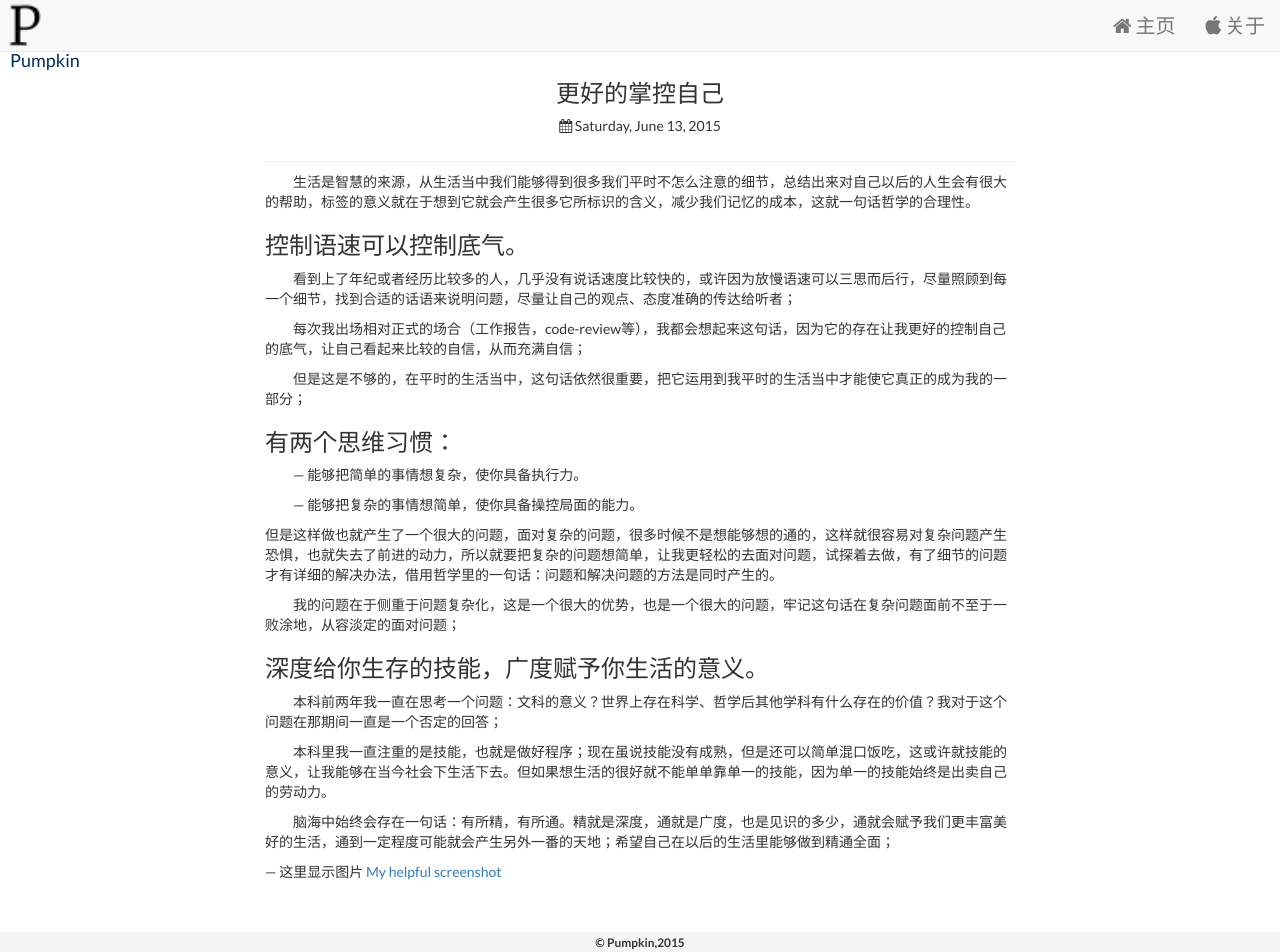
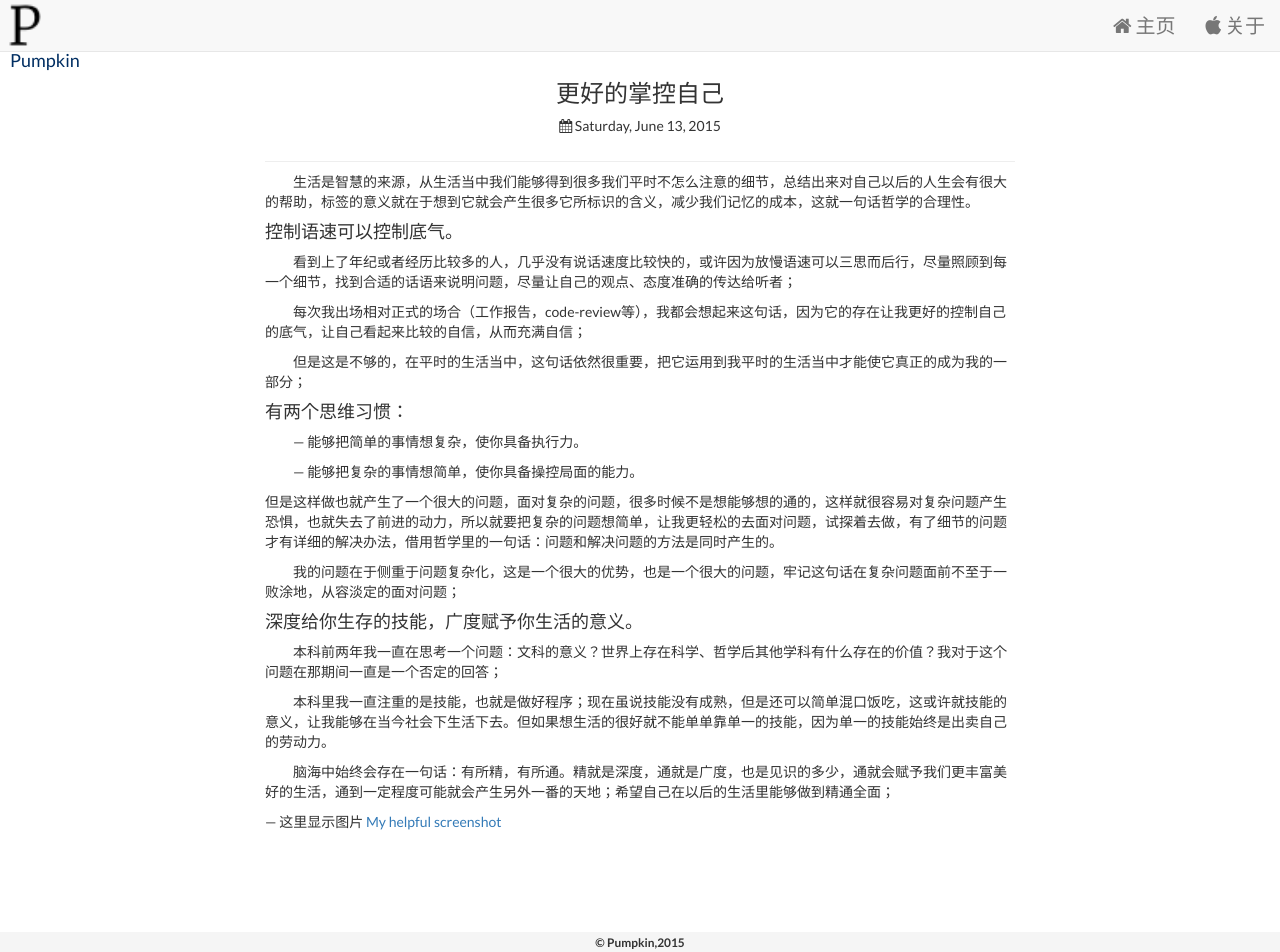
Before and after one commit to LarryBrick/jekyll_demo, a Jekyll site: the page built from _posts/2015-06-13-我的日记.md, in a window 1280 px wide and 952 px high. Built offline with Jekyll 4.4.1, drawn with Linux system fonts in a browser that asks for light colours; nearby versions of some CDN libraries.

Commit message:
blog一些格式

```diff
--- a/_posts/2015-06-13-我的日记.md
+++ b/_posts/2015-06-13-我的日记.md
@@ -6,9 +6,10 @@ title:	更好的掌控自己
 published: true
 ---
 
+
 　　生活是智慧的来源，从生活当中我们能够得到很多我们平时不怎么注意的细节，总结出来对自己以后的人生会有很大的帮助，标签的意义就在于想到它就会产生很多它所标识的含义，减少我们记忆的成本，这就一句话哲学的合理性。
 
-### 控制语速可以控制底气。
+#### 控制语速可以控制底气。
 
 　　看到上了年纪或者经历比较多的人，几乎没有说话速度比较快的，或许因为放慢语速可以三思而后行，尽量照顾到每一个细节，找到合适的话语来说明问题，尽量让自己的观点、态度准确的传达给听者；
 
@@ -16,7 +17,7 @@ published: true
 
 　　但是这是不够的，在平时的生活当中，这句话依然很重要，把它运用到我平时的生活当中才能使它真正的成为我的一部分；
 
-### 有两个思维习惯：
+#### 有两个思维习惯：
 
 　　--- 能够把简单的事情想复杂，使你具备执行力。
 
@@ -26,7 +27,7 @@ published: true
 
 　　我的问题在于侧重于问题复杂化，这是一个很大的优势，也是一个很大的问题，牢记这句话在复杂问题面前不至于一败涂地，从容淡定的面对问题；
 
-### 深度给你生存的技能，广度赋予你生活的意义。
+#### 深度给你生存的技能，广度赋予你生活的意义。
 
 　　本科前两年我一直在思考一个问题：文科的意义？世界上存在科学、哲学后其他学科有什么存在的价值？我对于这个问题在那期间一直是一个否定的回答；
 
```
